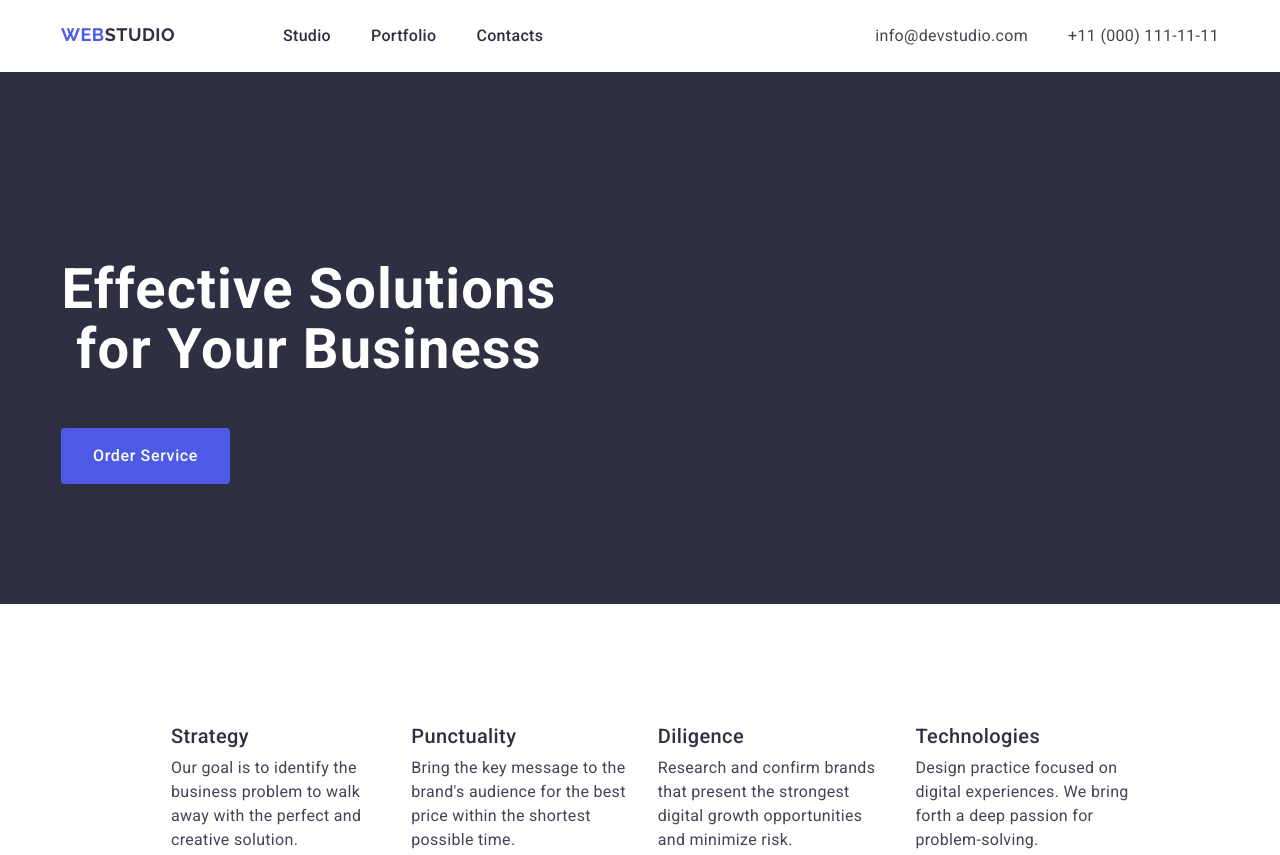
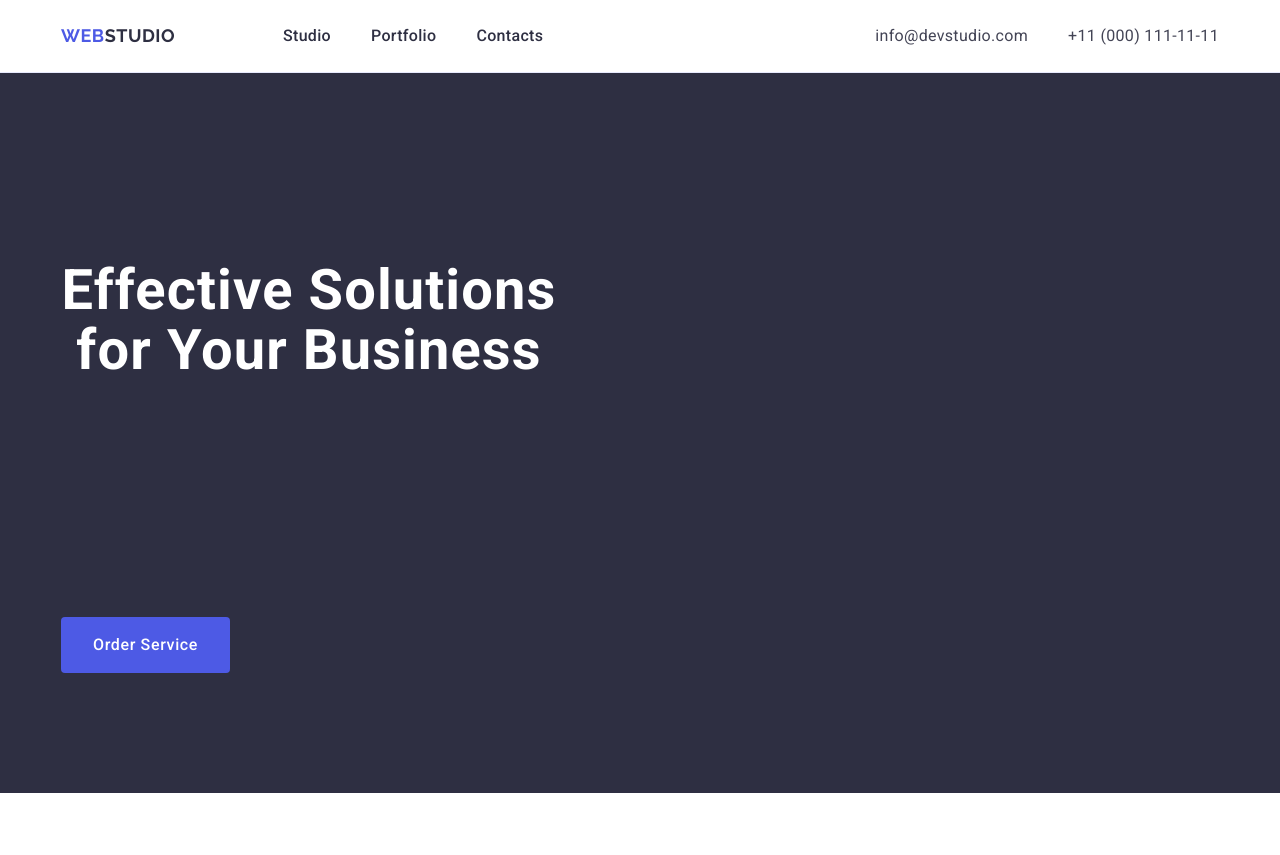
Before and after one commit to KyryLHonchar/HomeWork4, a plain HTML site: page index.html in a window 1280 px wide. Shown: the top 855 px of the page. Drawn offline with nearby package versions, Linux system fonts and the light colour scheme.

Commit message:
HomeWork4

```diff
--- a/css/styles.css
+++ b/css/styles.css
@@ -31,6 +31,7 @@ ul, ol{
 .header{
     padding-top: 24px;
     padding-bottom: 24px;
+    border-bottom: 1px solid #e7e9fc
 }
 
 .logo-navigation {
@@ -38,6 +39,7 @@ ul, ol{
     flex-grow: 1;
     margin-right: 332px;
     justify-content: space-between;
+    align-items: center;
 }
 
 .logo {
@@ -48,6 +50,7 @@ font-weight: 700;
 line-height: 1.17;
 letter-spacing: 0.03em;
 text-transform: uppercase;
+margin-right: 76px
 }
 .logo-part {
     color: #2E2F42;
@@ -115,6 +118,7 @@ letter-spacing: 0.02em;
 max-width: 496px;
 max-height: 120px;
 padding-top: 188px;
+padding-bottom: 188px;
 
 }
 
@@ -135,6 +139,8 @@ padding-top: 188px;
     padding-left: 32px;
     border: none;
     border-radius: 4px;
+    display: block;
+    min-width: 169px;
 
 
 }
```
